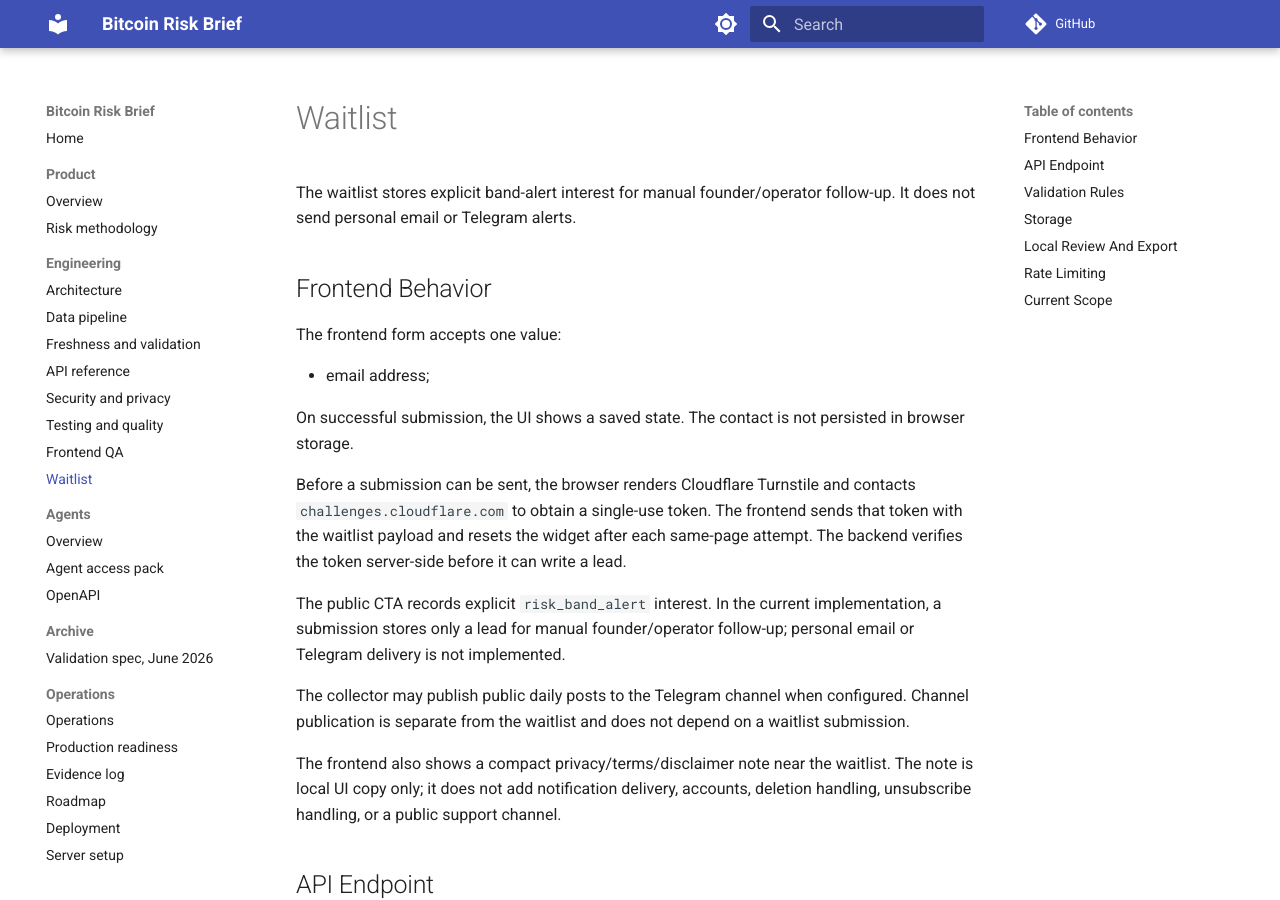
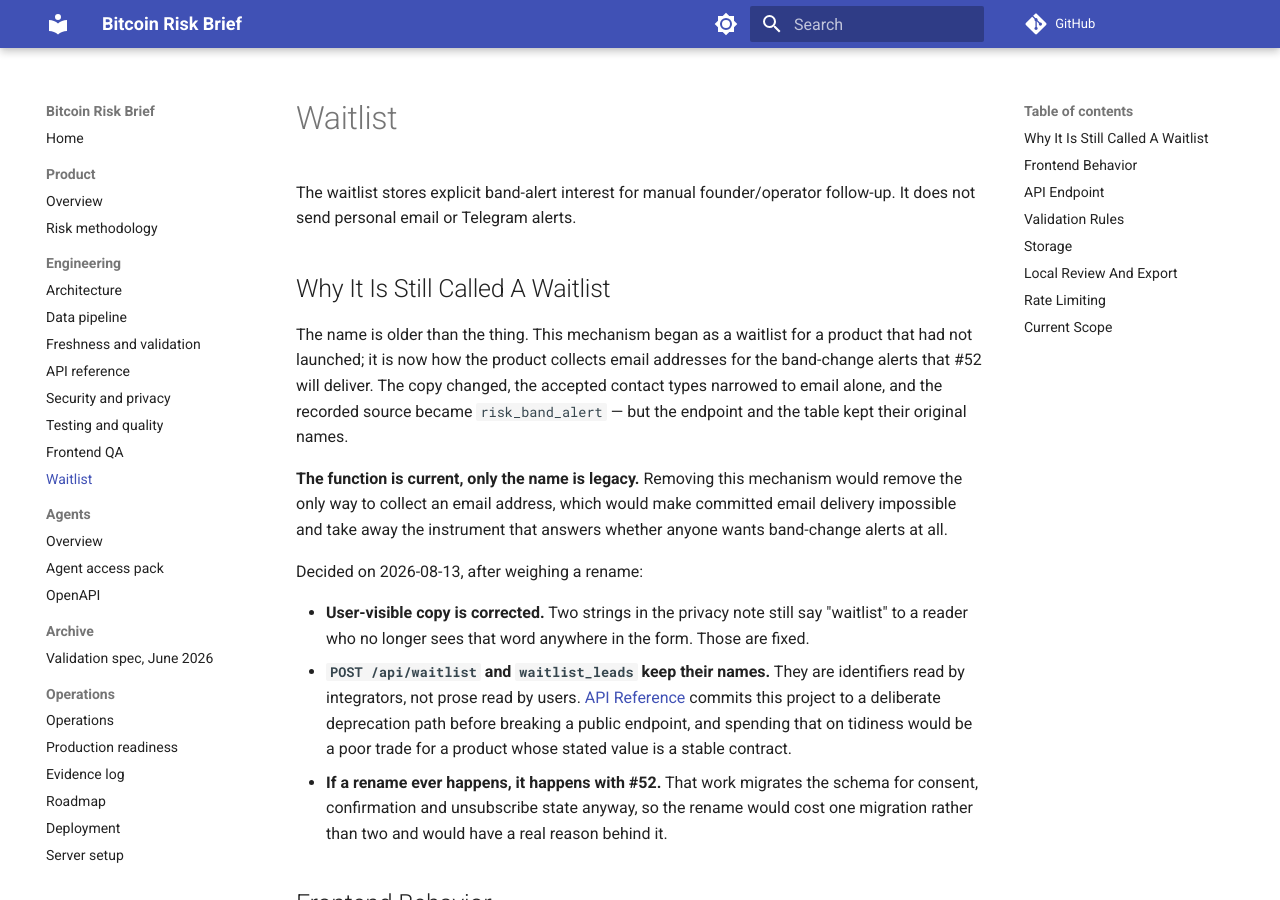
Before and after one commit to akarazhev/bitcoin-risk-brief, an MkDocs documentation site: the page built from docs/engineering/waitlist.md, in a window 1280 px wide and 900 px high. Built offline with MkDocs 1.6.1 and Material for MkDocs 9.7.7, drawn with Linux system fonts in a browser that asks for light colours; comment, search, counter and statistics services are not loaded.

Commit message:
docs: record why the waitlist keeps its name
The name is older than the thing. This mechanism began as a waitlist for
an unlaunched product; it is now how the product collects email addresses
for the band-change alerts that #52 will deliver. The copy changed, the
accepted contact types narrowed to email, and the source became
risk_band_alert — but the endpoint and the table kept their names.

Removing it would remove the only way to collect an email address, which
would make committed email delivery impossible and take away the
instrument that answers whether anyone wants those alerts.

So the function is current and only the name is legacy. User-visible copy
gets corrected; identifiers do not. A public endpoint rename needs the
deprecation path this project committed to in the API reference, and
spending that on tidiness is a poor trade for a product whose stated value
is a stable contract. If it ever happens, it rides with #52's migration,
where the schema changes anyway and the reason is real.

Co-Authored-By: Claude Opus 5 <noreply@anthropic.com>

```diff
--- a/docs/engineering/waitlist.md
+++ b/docs/engineering/waitlist.md
@@ -2,6 +2,29 @@
 
 The waitlist stores explicit band-alert interest for manual founder/operator follow-up. It does not send personal email
 or Telegram alerts.
+
+## Why It Is Still Called A Waitlist
+
+The name is older than the thing. This mechanism began as a waitlist for a product that had not launched; it is now how
+the product collects email addresses for the band-change alerts that #52 will deliver. The copy changed, the accepted
+contact types narrowed to email alone, and the recorded source became `risk_band_alert` — but the endpoint and the table
+kept their original names.
+
+**The function is current, only the name is legacy.** Removing this mechanism would remove the only way to collect an
+email address, which would make committed email delivery impossible and take away the instrument that answers whether
+anyone wants band-change alerts at all.
+
+Decided on 2026-08-13, after weighing a rename:
+
+- **User-visible copy is corrected.** Two strings in the privacy note still say "waitlist" to a reader who no longer
+  sees that word anywhere in the form. Those are fixed.
+- **`POST /api/waitlist` and `waitlist_leads` keep their names.** They are identifiers read by integrators, not prose
+  read by users. [API Reference](api-reference.md) commits this project to a deliberate deprecation path before
+  breaking a public endpoint, and spending that on tidiness would be a poor trade for a product whose stated value is a
+  stable contract.
+- **If a rename ever happens, it happens with #52.** That work migrates the schema for consent, confirmation and
+  unsubscribe state anyway, so the rename would cost one migration rather than two and would have a real reason behind
+  it.
 
 ## Frontend Behavior
 
```
Also changed, not shown: docs/superpowers/specs/2026-08-05-portfolio-transformation-strategy.md (+1 -0 lines).
